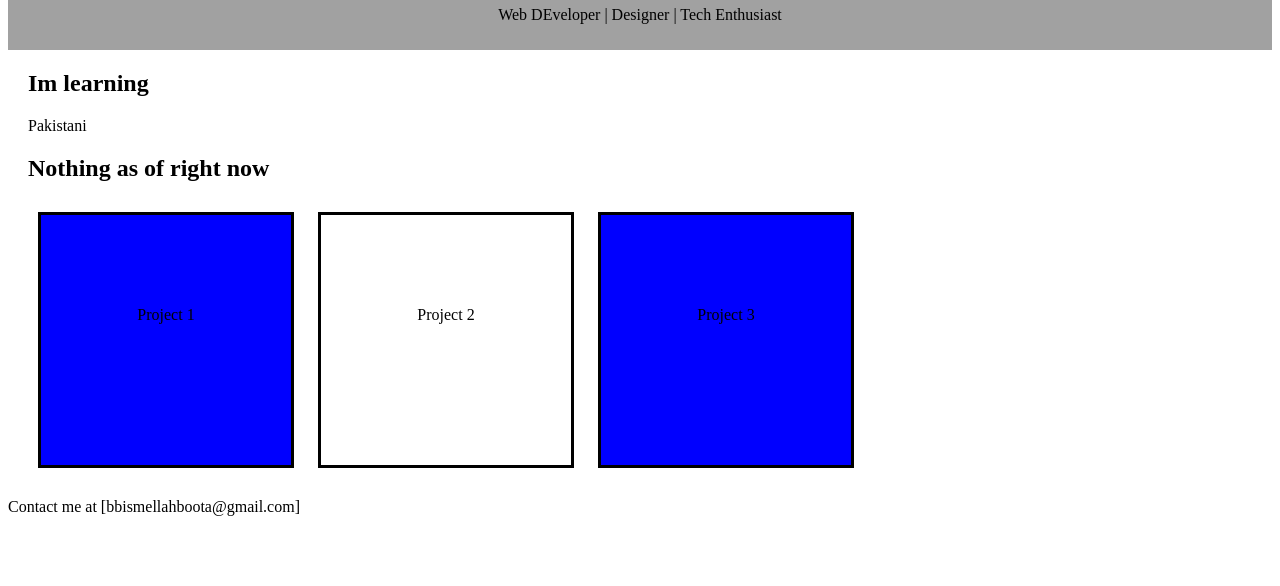
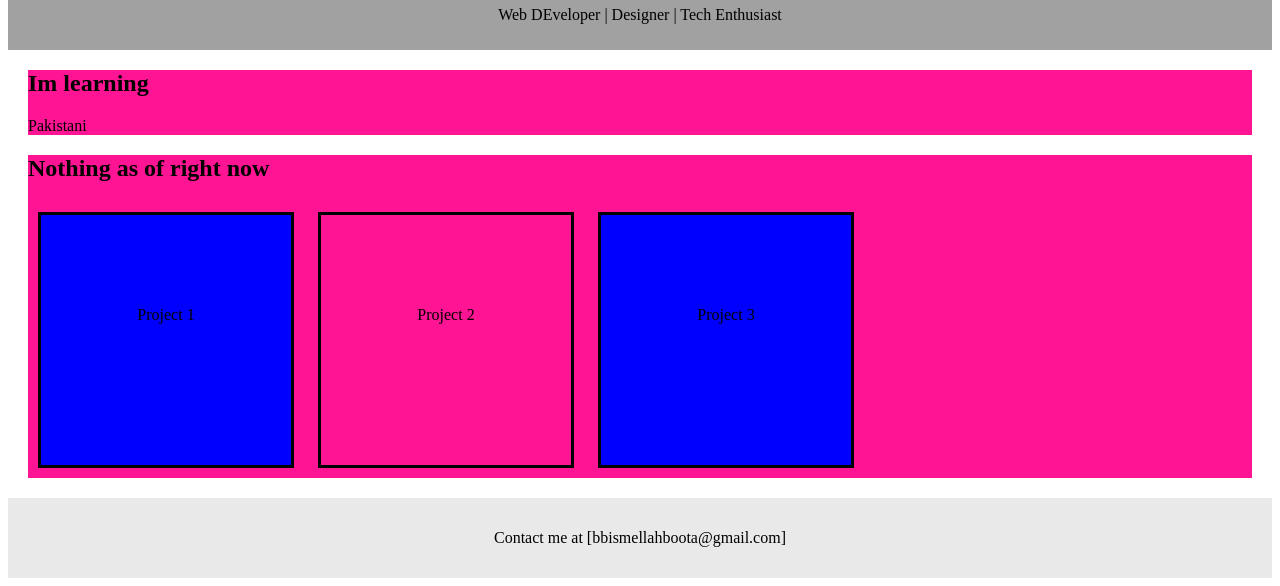
Before and after one commit to bismellah1/FirstProject, a plain HTML site: page index.html in a window 1280 px wide. Shown: the part 302-888 px from the top of the page. Before the commit the page ends 834 px from the top, so only its background shows below. Drawn offline with Linux system fonts and the light colour scheme.

Commit message:
footer and color

```diff
--- a/style.css
+++ b/style.css
@@ -36,3 +36,13 @@ background-color: blue;
 h1, h2 {
     color: 333px;
 }
+
+#bio, #work {
+    background-color: deeppink;
+}
+
+footer {
+    background-color: #e9e9e9;
+    text-align: center;
+    padding: 15px;
+}
```
